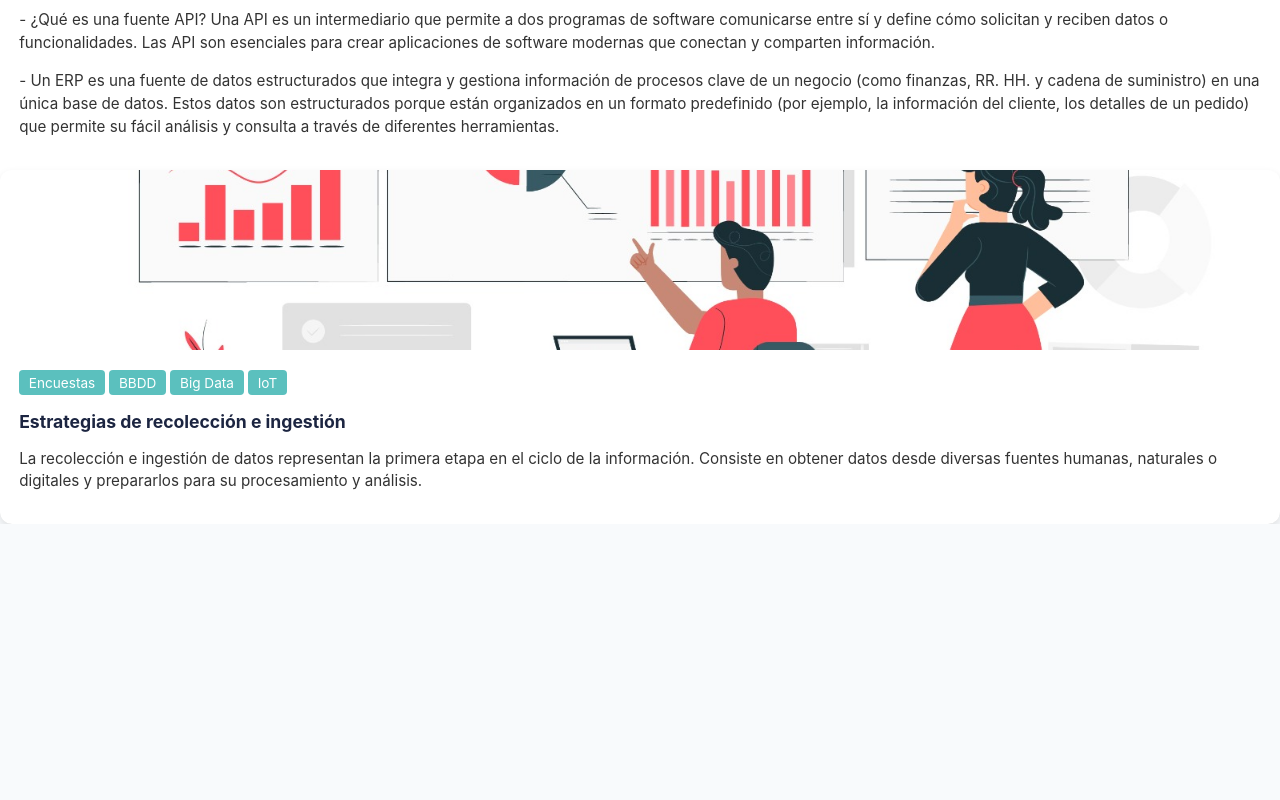
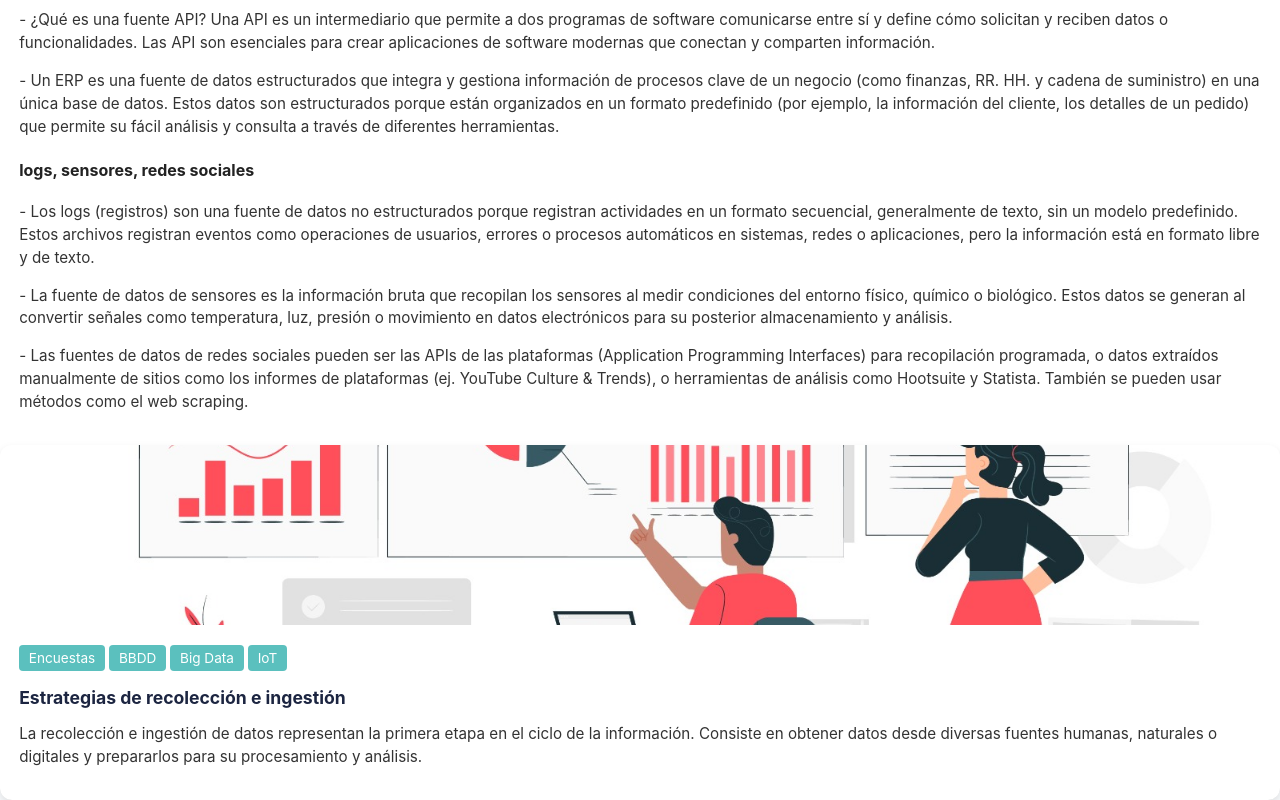
Before and after one commit to Factoria-F5-madrid/data-journey, a plain HTML site: page data-origin/data-origin.html in a window 1280 px wide. Shown: the part 1192-1992 px from the top of the page. Before the commit the page ends 1716 px from the top, so only its background shows below. Drawn offline with Linux system fonts and the light colour scheme.

Commit message:
data completa

```diff
--- a/data-origin/data-origin.html
+++ b/data-origin/data-origin.html
@@ -73,6 +73,29 @@
                           análisis y consulta a través de diferentes herramientas.
                     </p>
 
+                    <h4>logs, sensores, redes sociales</h4>
+
+                    <p>
+                        - Los logs (registros) son una fuente de datos
+                          no estructurados porque registran actividades en un formato secuencial, generalmente de texto,
+                          sin un modelo predefinido. Estos archivos registran eventos como operaciones de usuarios,
+                          errores o procesos automáticos en sistemas, redes o aplicaciones, pero la información está en
+                          formato libre y de texto.
+                    </p>
+
+                    <p>
+                        - La fuente de datos de sensores es la información bruta que recopilan los sensores al medir
+                          condiciones del entorno físico, químico o biológico. Estos datos se generan al convertir
+                          señales como temperatura, luz, presión o movimiento en datos electrónicos para su posterior
+                          almacenamiento y análisis.
+                    </p>
+
+                    <p>
+                        - Las fuentes de datos de redes sociales pueden ser las APIs de las plataformas (Application Programming Interfaces)
+                          para recopilación programada, o datos extraídos manualmente de sitios como los informes de plataformas (ej. YouTube Culture & Trends),
+                          o herramientas de análisis como Hootsuite y Statista. También se pueden usar métodos como el web scraping.
+                    </p>
+
             </div>
         <!--Aquí finaliza mi card-->
         <!--Tarjeta de Rocio-->
```
